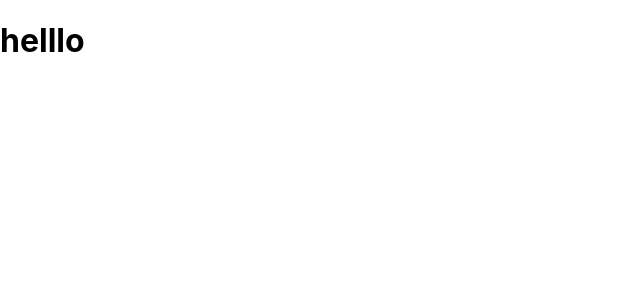
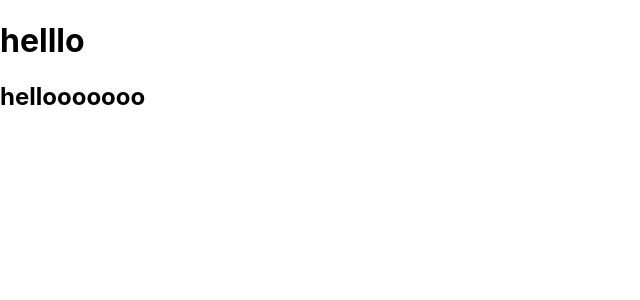
Before and after one commit to martynakiljan/manufactoring_website, a React (Create React App) app in the folder my-app/: page / in a window 1280 px wide. Shown: the top 300 px of the page, without its empty margins (0-640 px from the left). Built offline with nearby package versions, Linux system fonts and the light colour scheme.

Commit message:
check if branch works

```diff
--- a/my-app/src/Components/Page.js
+++ b/my-app/src/Components/Page.js
@@ -2,7 +2,10 @@ import React from 'react'
 
 const Page = () => {
     return (
+        <>
         <h1> helllo </h1>
+        <h2>hellooooooo</h2>
+        </>
     )
 }
 
```
